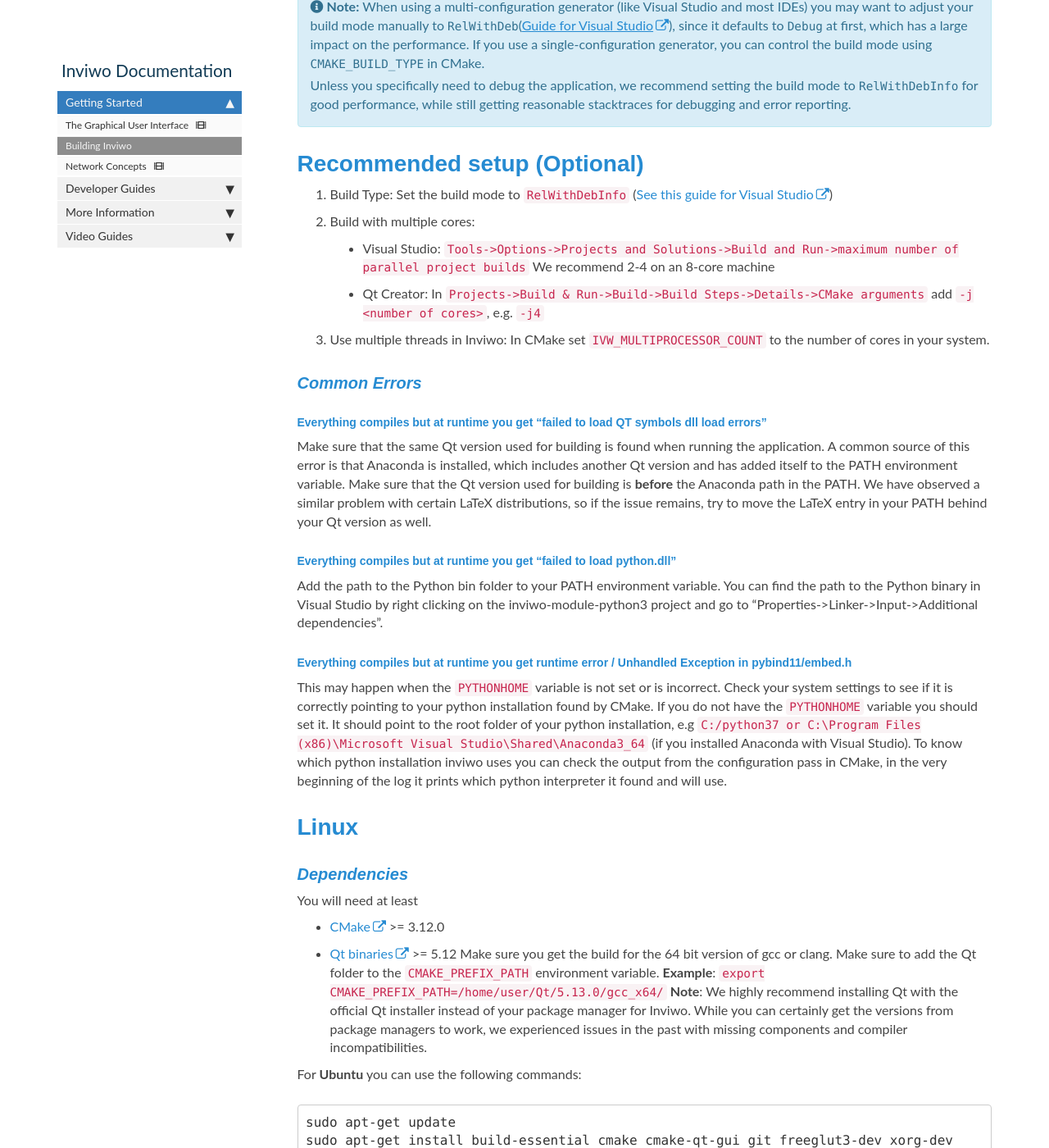
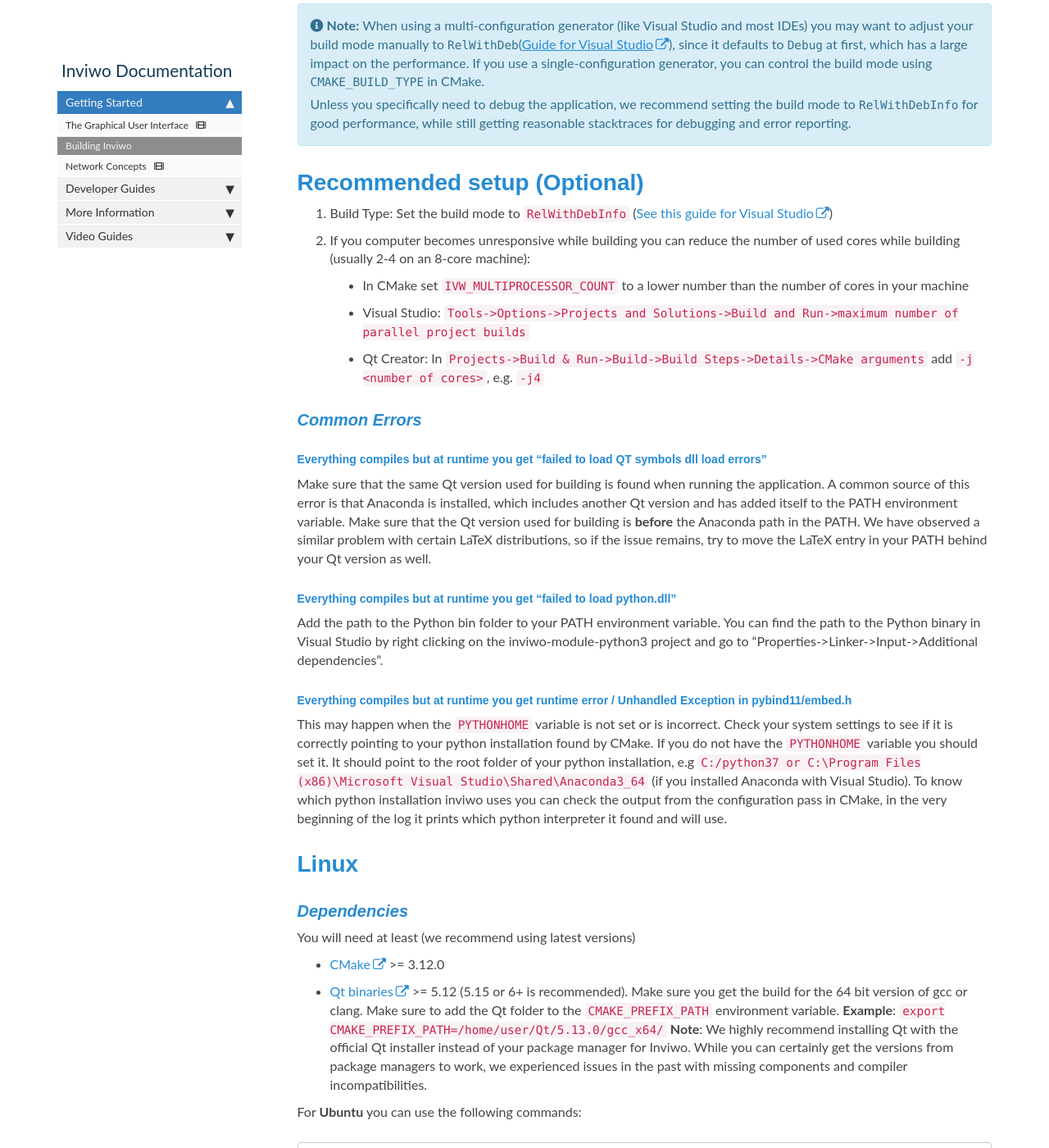
Before and after one commit to inviwo/inviwo.github.io, a Jekyll site: the page built from pages/manual/manual-gettingstarted-build.md, in a window 1280 px wide and 1400 px high, scrolled down 1655 px. Shown: the whole window at 82% size. Built offline with Jekyll 4.4.1, drawn with Linux system fonts in a browser that asks for light colours; comment, search, counter and statistics services are not loaded; some of the changed text lies outside the part shown.

Commit message:
Update core count and version wording for build instructions.

```diff
--- a/pages/manual/manual-gettingstarted-build.md
+++ b/pages/manual/manual-gettingstarted-build.md
@@ -12,11 +12,11 @@
 ### Windows
 
 #### Dependencies
-You will need at least
-- [CMake](https://cmake.org/download/) >= 3.12.0
+You will need at least (we recommend using latest versions)
+- [CMake](https://cmake.org/download/) >= 3.12.0.
     Also add the cmake binary to your PATH.
 
-- [Qt5 binaries](https://qt.io/download-open-source/) >= 5.12
+- [Qt5 binaries](https://qt.io/download-open-source/) >= 5.12 (5.15 or 6+ is recommended).
     Make sure you get the build for the 64 bit version for you Visual Studio version. Also add the Qt binary directory (something like `Qt/5.12.1/msvc2017_64/bin`) to your PATH.
 
 - [Python](https://www.python.org/downloads/) (optional) is recommended in case you would like to do use Inviwo from Python, write Processors in Python, or perform batch operations. The easiest is to use the regular [Python distribution](https://www.python.org/downloads/).
@@ -50,11 +50,10 @@
 
 1. Build Type: Set the build mode to `RelWithDebInfo` ([See this guide for Visual Studio](https://docs.microsoft.com/en-us/visualstudio/debugger/how-to-set-debug-and-release-configurations?view=vs-2019))
 
-2. Build with multiple cores:
-    - Visual Studio: `Tools->Options->Projects and Solutions->Build and Run->maximum number of parallel project builds` We recommend 2-4 on an 8-core machine
+2. If you computer becomes unresponsive while building you can reduce the number of used cores while building (usually 2-4 on an 8-core machine):
+    - In CMake set `IVW_MULTIPROCESSOR_COUNT` to a lower number than the number of cores in your machine
+    - Visual Studio: `Tools->Options->Projects and Solutions->Build and Run->maximum number of parallel project builds`
     - Qt Creator: In `Projects->Build & Run->Build->Build Steps->Details->CMake arguments` add `-j <number of cores>`, e.g. `-j4`
-
-3. Use multiple threads in Inviwo: In CMake set `IVW_MULTIPROCESSOR_COUNT` to the number of cores in your system.
 
 #### Common Errors
 
@@ -71,9 +70,9 @@
 ### Linux
 
 #### Dependencies
-You will need at least
+You will need at least (we recommend using latest versions)
 - [CMake](https://cmake.org/download/) >= 3.12.0
-- [Qt binaries](https://qt.io/download-open-source/) >= 5.12
+- [Qt binaries](https://qt.io/download-open-source/) >= 5.12 (5.15 or 6+ is recommended).
     Make sure you get the build for the 64 bit version of gcc or clang. Make sure to add the Qt folder to the `CMAKE_PREFIX_PATH` environment variable.
     **Example**: `export CMAKE_PREFIX_PATH=/home/user/Qt/5.13.0/gcc_x64/`
     **Note**: We highly recommend installing Qt with the official Qt installer instead of your package manager for Inviwo. While you can certainly get the versions from package managers to work, we experienced issues in the past with missing components and compiler incompatibilities.
@@ -111,10 +110,10 @@
 
 ### Mac
 #### Dependencies
-You will need at least
+You will need at least (we recommend using latest versions)
 - [XCode](https://developer.apple.com/xcode/)
 - [CMake](https://cmake.org/download/) >= 3.12.0
-- [Qt binaries](https://qt.io/download-open-source/) >= 5.12
+- [Qt binaries](https://qt.io/download-open-source/) >= 5.12 (5.15 or 6+ is recommended).
 - [Python](https://www.python.org/downloads/) (optional) is recommended in case you would like to do use Inviwo from Python, write Processors in Python, or perform batch operations. See further (important!) instructions about Python for Mac below.
 
 You can use the [brew](https://brew.sh) package manger to install the dependencies using the following commands:
```
